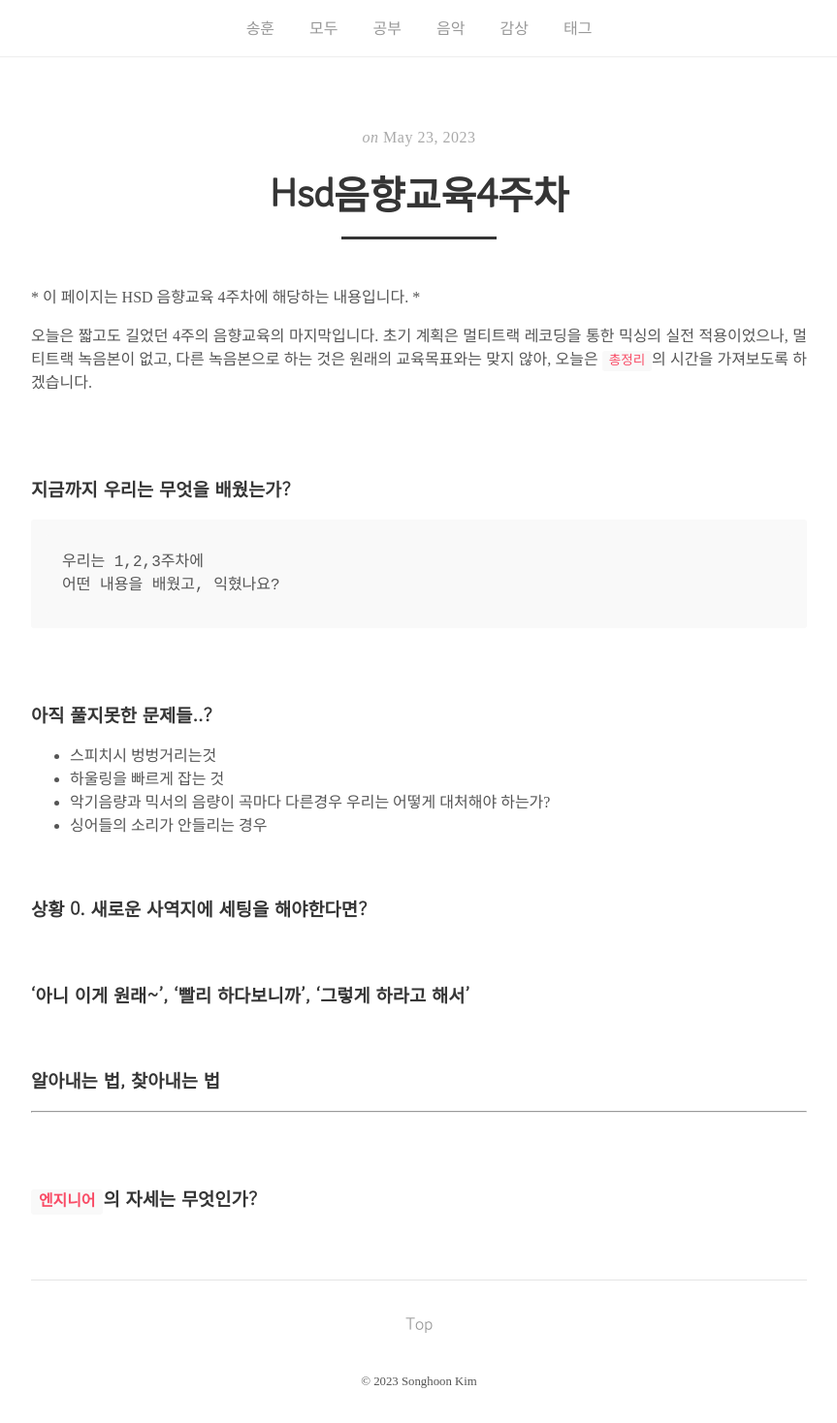
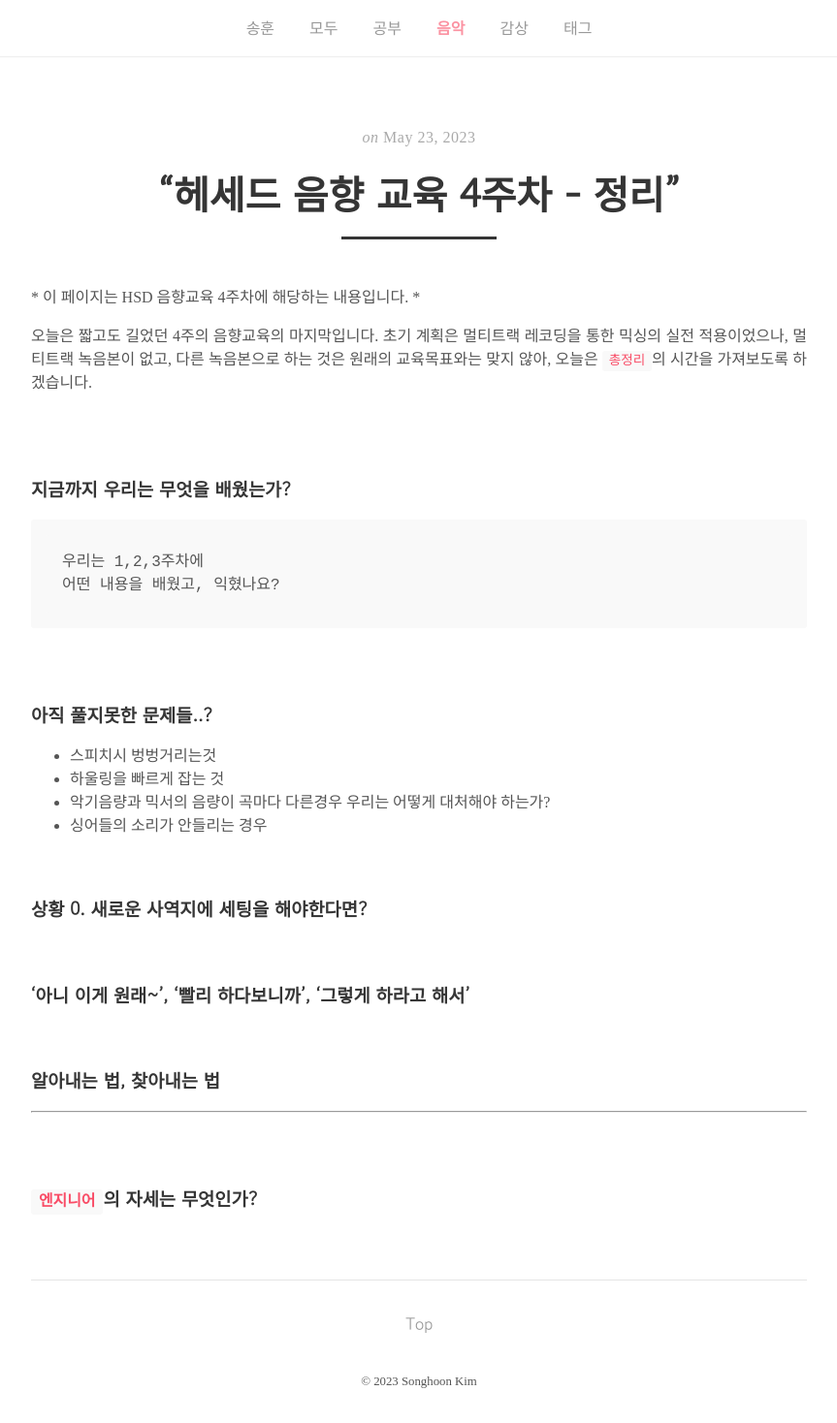
Before and after one commit to songh-oon/songh-oon.github.io, a Jekyll site: the page built from _posts/music/2023-05-23-HSD음향교육4주차.md, in a window 1280 px wide. Shown: the whole page at 97% size, without its empty margins (208-1071 px from the left). Built offline with Jekyll 4.4.1, drawn with Linux system fonts in a browser that asks for light colours; some web fonts are replaced; our own code applies the rules of GitHub Pages for plain Markdown files; some of the changed lines change nothing that is shown.

Commit message:
Update 2023-05-23-HSD음향교육4주차.md

```diff
--- a/_posts/music/2023-05-23-HSD음향교육4주차.md
+++ b/_posts/music/2023-05-23-HSD음향교육4주차.md
@@ -1,3 +1,13 @@
+---
+layout : post
+title : “헤세드 음향 교육 4주차 - 정리”
+menu : 음악
+author : 송훈
+tags: HSD
+comments : False
+published : True
+---
+
 \* 이 페이지는 HSD 음향교육 4주차에 해당하는 내용입니다. \*
 
 
```
